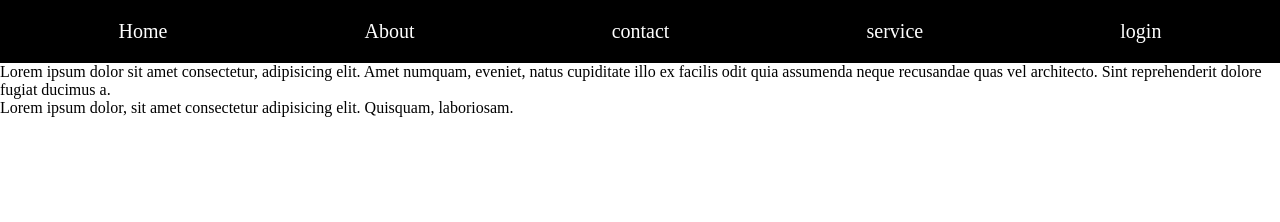
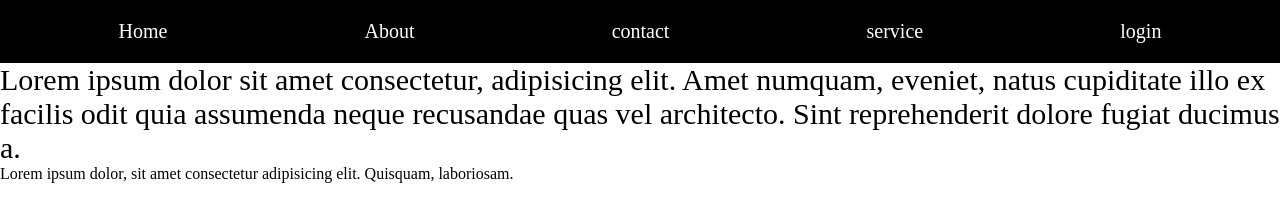
Before and after one commit to ankit-rwit/practice, a plain HTML site: page index.html in a window 1280 px wide. Drawn offline with Linux system fonts and the light colour scheme.

Commit message:
section style

```diff
--- a/main.scss
+++ b/main.scss
@@ -5,3 +5,10 @@
 }
 
 @import '_header.scss';
+
+
+section{
+    p{
+        font-size: 30px;
+    }
+}
```
Also changed, not shown: main.css, 1 other file.
